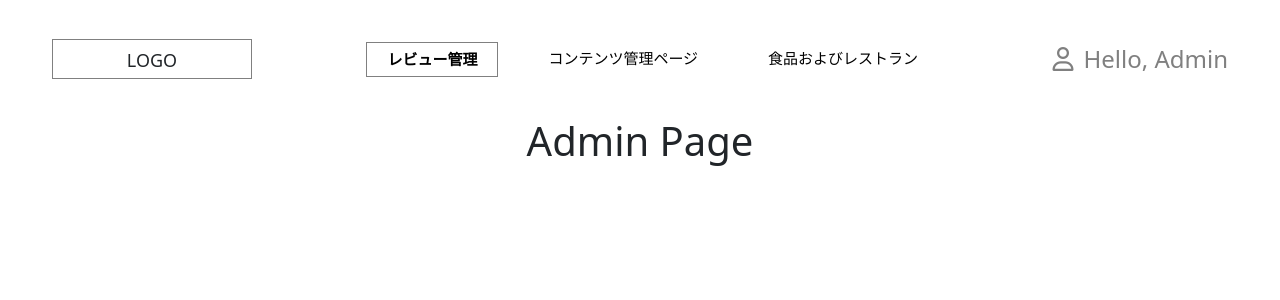
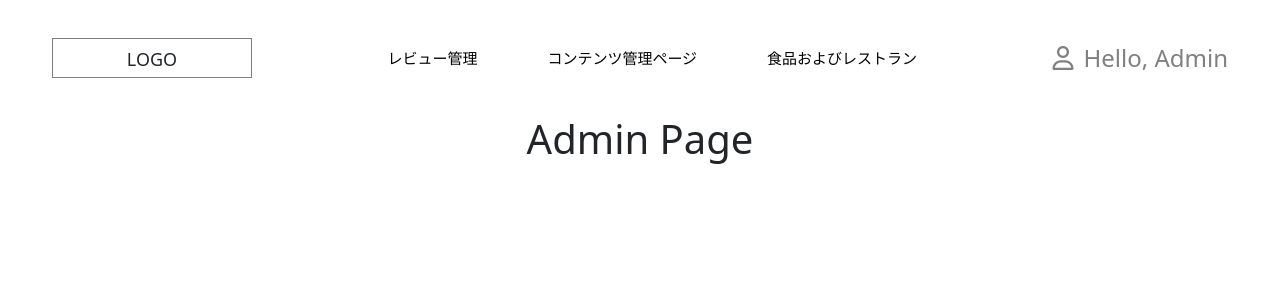
Before and after one commit to hasonsk/kantan-lunch, a React (Vite) app in the folder frontend/: page /admin in a window 1280 px wide. Shown: the top 300 px of the page. Built offline with nearby package versions, Linux system fonts and the light colour scheme.

Commit message:
subnav highlighting

```diff
--- a/frontend/src/components/commons/admin/AdminHeader.jsx
+++ b/frontend/src/components/commons/admin/AdminHeader.jsx
@@ -12,9 +12,9 @@ const AdminHeader = () => {
                 </div>
 
                 <nav className="sub-nav">
-                    <a href="/admin/user" className="sub-nav-link active">レビュー管理</a>
-                    <a href="/admin/review" className="sub-nav-link">コンテンツ管理ページ</a>
-                    <a href="/admin/menu" className="sub-nav-link">食品およびレストラン</a>
+                    <a href="/admin/user" className={`sub-nav-link ${location.pathname.endsWith('/user') ? 'active' : ''}`}>レビュー管理</a>
+                    <a href="/admin/review" className={`sub-nav-link ${location.pathname.endsWith('/review') ? 'active' : ''}`}>コンテンツ管理ページ</a>
+                    <a href="/admin/menu" className={`sub-nav-link ${location.pathname.endsWith('/menu') ? 'active' : ''}`}>食品およびレストラン</a>
                 </nav>
 
                 {/* Các icon bên phải */}
```
